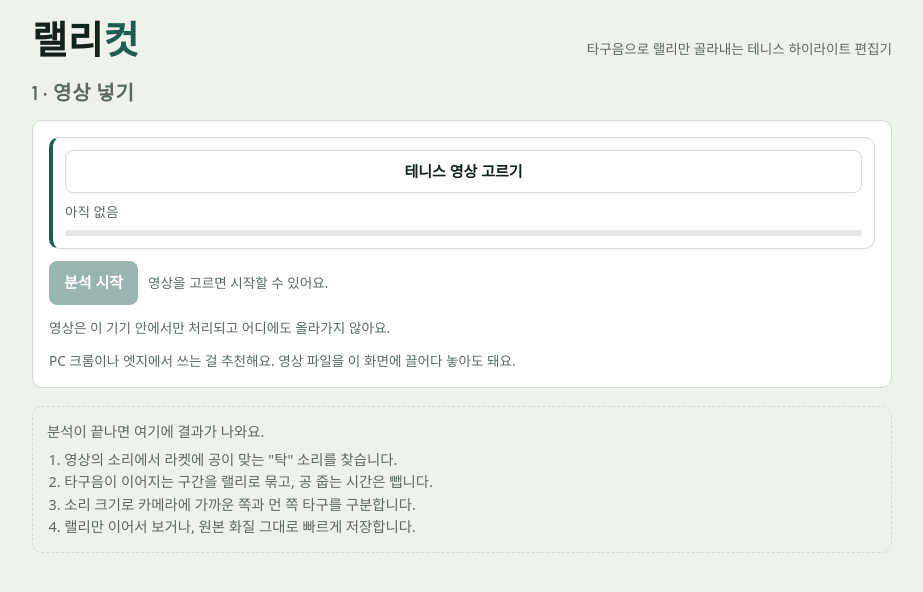
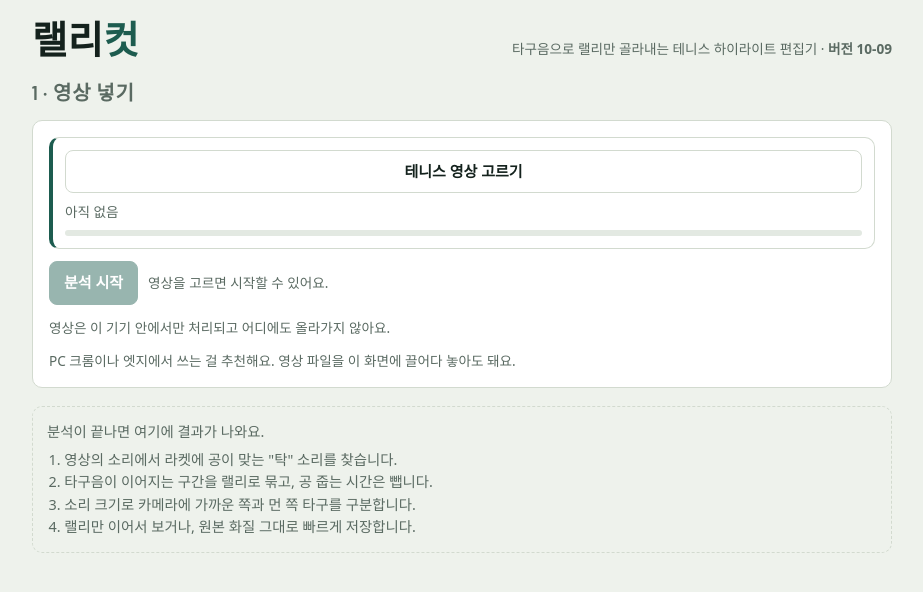
Before and after one commit to suzinida/tennis, a plain HTML site: page index.html in a window 1280 px wide. Shown: the whole page, without its empty margins (178-1101 px from the left). Drawn offline with nearby package versions, Linux system fonts and the light colour scheme; a web font is replaced by a local one.

Commit message:
Update header tag with version information

```diff
--- a/index.html
+++ b/index.html
@@ -146,7 +146,7 @@ body.dragging .slot{outline:2px dashed var(--court);outline-offset:4px}
 <div class="wrap">
   <header>
     <h1>랠리<span>컷</span></h1>
-    <span class="tag">타구음으로 랠리만 골라내는 테니스 하이라이트 편집기</span>
+    <span class="tag">타구음으로 랠리만 골라내는 테니스 하이라이트 편집기 · <b>버전 10-09</b></span>
   </header>
 
   <section>
```
